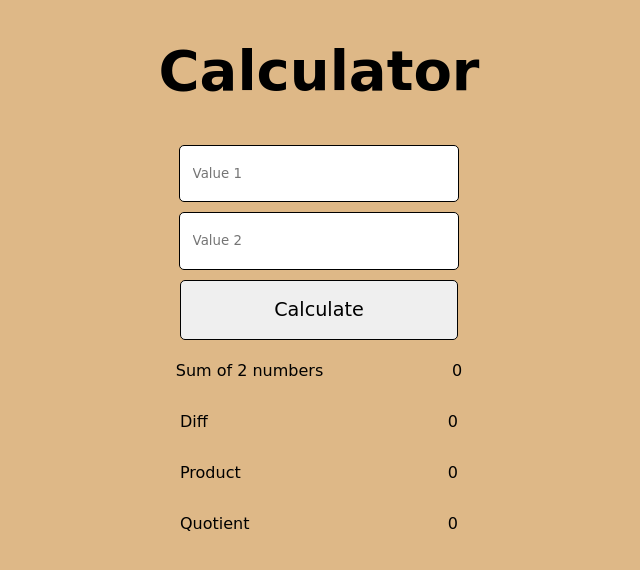
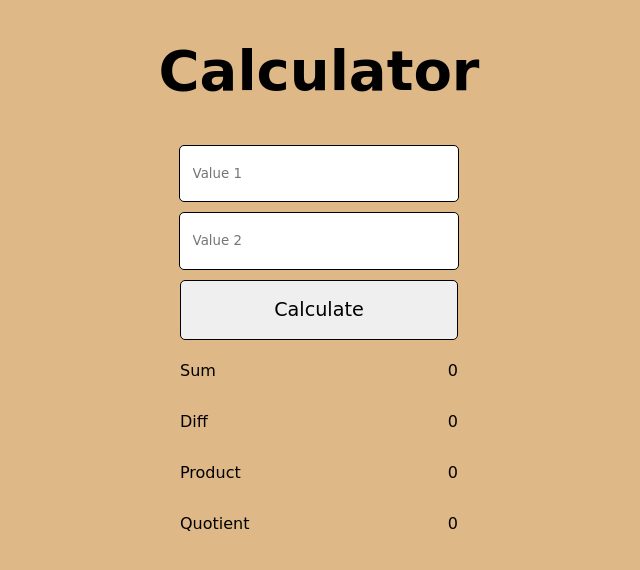
Before and after one commit to Devminified-Intern-001/sd-test-repo2, a website: page index.html in a window 1280 px wide. Shown: the whole page, without its empty margins (321-961 px from the left). Drawn offline with Linux system fonts and the light colour scheme.

Commit message:
Revert "refactor: improved result labels"

```diff
--- a/index.html
+++ b/index.html
@@ -14,7 +14,7 @@
             <br />
             <button onclick="calc()">Calculate</button>
             <br />
-            <p class="label">Sum of 2 numbers</p><p id="sum">0</p>
+            <p class="label">Sum</p><p id="sum">0</p>
             <br />
             <p class="label">Diff</p><p id="diff">0</p>
             <br />
```
